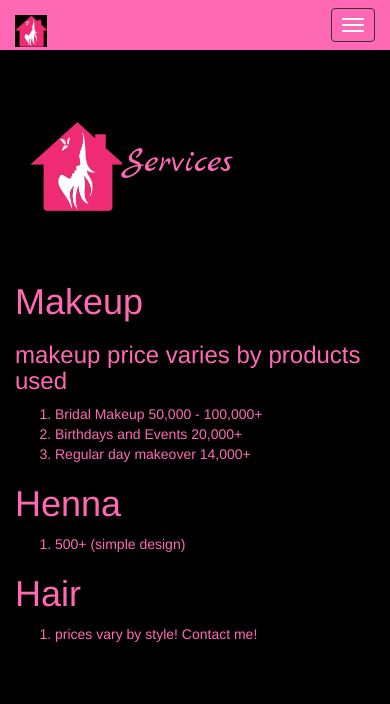
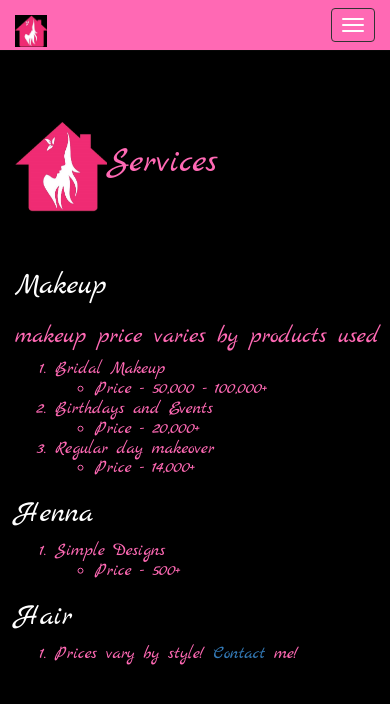
Before and after one commit to orearow/moyin, a plain HTML site: page services.html in a window 390 px wide. Drawn offline with nearby package versions, Linux system fonts and the light colour scheme.

Commit message:
Reformat HTML and Update styles

```diff
--- a/css.css
+++ b/css.css
@@ -7,6 +7,10 @@ body{
 	background: black;
 	color: hotpink;
 	font-family: 'Marck Script', cursive;
+}
+
+.jumbotron h2 {
+	color: white;
 }
 
 .grid-banner {
@@ -29,8 +33,16 @@ body{
 .navbar-inverse .navbar-brand {
 	color: black;
 }
-.services{
+.services {
 	color: hotpink;
+}
+
+.vertical-center{
+	margin: 0;
+	position: absolute;
+	top: 50%;
+	-ms-transform: translateY(-50%);
+	transform: translateY(-50%);
 }
 
 .button-group .button {
@@ -50,17 +62,13 @@ body{
 	box-shadow: 0 0 8px rgba(0, 0, 0, 0.6) inset;
 }
 
-  * { box-sizing: border-box; }
-
-/* clear fix */
-.grid:after {
-  content: '';
-  display: block;
-  clear: both;
+#service-info {
+	margin-top: 40px;
 }
 
+* { box-sizing: border-box; }
+
 /* ---- .grid-item ---- */
-
 .element-item {
 width: 33.333%;
   float: left;
@@ -69,7 +77,6 @@ width: 33.333%;
   display: block;
   max-width: 100%;
 }
-
 .grid:hover img {
 	opacity: 0.28;
 }
@@ -77,6 +84,7 @@ width: 33.333%;
 	opacity: 1;
 	transform: scale(1.04);
 }
+
 @media (max-width: 860px) {
 	.grid .element-item {
 	  width: 50%;
--- a/isotope_filter.js
+++ b/isotope_filter.js
@@ -1,5 +1,5 @@
 // init Isotope
-var $grid = $('.grid').isotope({
+var $grid = $('.grid').fadeIn(1000).isotope({
   itemSelector: '.element-item',
   percentPosition: true,
   masonry: {
--- a/services.html
+++ b/services.html
@@ -1,20 +1,7 @@
 <!DOCTYPE html>
 <html>
 <head>
-	<title>Bootstrap Image Gallery </title>
-<link href="https://fonts.googleapis.com/css?family=Marck+Script|Poiret+One&display=swap" rel="stylesheet">
-
-<link rel="stylesheet" href="https://use.fontawesome.com/releases/v5.3.1/css/all.css" integrity="sha384-mzrmE5qonljUremFsqc01SB46JvROS7bZs3IO2EmfFsd15uHvIt+Y8vEf7N7fWAU" crossorigin="anonymous">
-<link rel="stylesheet" type="text/css" href="https://maxcdn.bootstrapcdn.com/bootstrap/3.3.5/css/bootstrap.min.css">
-<link rel="stylesheet" type="text/css" href="css.css">
-</head>
-<body>
-	<nav class="navbar navbar-inverse navbar-fixed-top">
-		<div class="container">
-			<div class="navbar-header"><!DOCTYPE html>
-                <html>
-                <head>
-                    <title>Bootstrap Image Gallery </title>
+	<title>Service Information </title>
 <link href="https://fonts.googleapis.com/css?family=Marck+Script|Poiret+One&display=swap" rel="stylesheet">
 
 <link rel="stylesheet" href="https://use.fontawesome.com/releases/v5.3.1/css/all.css" integrity="sha384-mzrmE5qonljUremFsqc01SB46JvROS7bZs3IO2EmfFsd15uHvIt+Y8vEf7N7fWAU" crossorigin="anonymous">
@@ -37,7 +24,6 @@
                 <ul class="nav navbar-nav">
                     <li><a href="index.html">Home</a></li>
                     <li><a href="services.html">Services</a></li>
-
                 </ul>
                 <ul class="nav navbar-nav navbar-right">
                     <li><a href="form.html">Book Appointment</a></li>
@@ -46,61 +32,68 @@
             </div>
         </div>
     </nav>
-
-
+	<div class="container jumbotron services">
+		<div>
+			<h1><img src="images/logo_small.jpg" style="width: 92px; height: 92px;"></img>Services</h1>
+        </div>
+        <div class ="vertical-center" id="service-info">
+            <h2> Makeup</h2>
+            <h3>makeup price varies by products used</h3>
+            <h4>
+                <ol>
+                    <li>
+                        Bridal Makeup
+                        <ul>
+                            <li>
+                                Price - 50,000 - 100,000+
+                            </li>
+                        </ul>
+                    </li>
+                    <li>
+                        Birthdays and Events
+                        <ul>
+                            <li>
+                                Price - 20,000+
+                            </li>
+                        </ul>
+                    </li>
+                    <li>
+                        Regular day makeover
+                        <ul>
+                            <li>
+                                Price - 14,000+
+                            </li>
+                        </ul>
+                    </li>
+                </ol>
+            </h4>
+            <h2> Henna</h2>
+            <h4>
+                <ol>
+                    <li>
+                        Simple Designs
+                        <ul>
+                            <li>
+                                Price - 500+
+                            </li>
+                        </ul>
+                    </li>
+                </ol>
+            </h4>
+            <h2> Hair</h2>
+            <h4>
+                <ol>
+                    <li>
+                        Prices vary by style!
+                        <a href="contact.html">Contact</a>
+                        me!
+                    </li>
+                </ol>
+            </h4>
+        </div>
+	</div>
 
 <script src="https://code.jquery.com/jquery-2.1.4.js"></script>
 <script src="https://maxcdn.bootstrapcdn.com/bootstrap/3.3.5/js/bootstrap.min.js"></script>
 </body>
 </html>
-				 <button type="button" class="navbar-toggle collapsed" data-toggle="collapse" data-target="#bs-nav-demo" aria-expanded="false">
-	        <span class="sr-only">Toggle navigation</span>
-	        <span class="icon-bar"></span>
-	        <span class="icon-bar"></span>
-	        <span class="icon-bar"></span>
-	      </button>
-				<a href="#" class="navbar-brand"> IMGS</a>
-			</div>
-		</div>
-	</nav>
-
-	<div class="container services">
-		<div class="jumbotron">
-			<h1><img src="images/logo_small.jpg" style="width: 92px; height: 92px;"></img>Services</h1>
-		 </div>
-         <h1> Makeup</h1>
-         <h3>makeup price varies by products used</h3>
-         <ol>
-             <li>
-                 Bridal Makeup 50,000 - 100,000+
-             </li>
-             <li>
-                Birthdays and Events 20,000+
-            </li>
-            <li>
-                Regular day makeover 14,000+
-            </li>
-         </ol>
-
-         <h1> Henna</h1>
-         <ol>
-             <li>
-                500+ (simple design)
-             </li>
-         </ol>
-
-         <h1> Hair</h1>
-         <ol>
-             <li>
-                prices vary by style! Contact me!
-             </li>
-         </ol>
-		</div>
-	</div>
-
-
-
-<script src="https://code.jquery.com/jquery-2.1.4.js"></script>
-<script src="https://maxcdn.bootstrapcdn.com/bootstrap/3.3.5/js/bootstrap.min.js"></script>
-</body>
-</html>
```
Also changed, not shown: contact.html (+16 -55 lines), form.html (+28 -0 lines), index.html (+6 -7 lines), images/13.jpg. Lines whose indentation alone changed are shown as unchanged.
